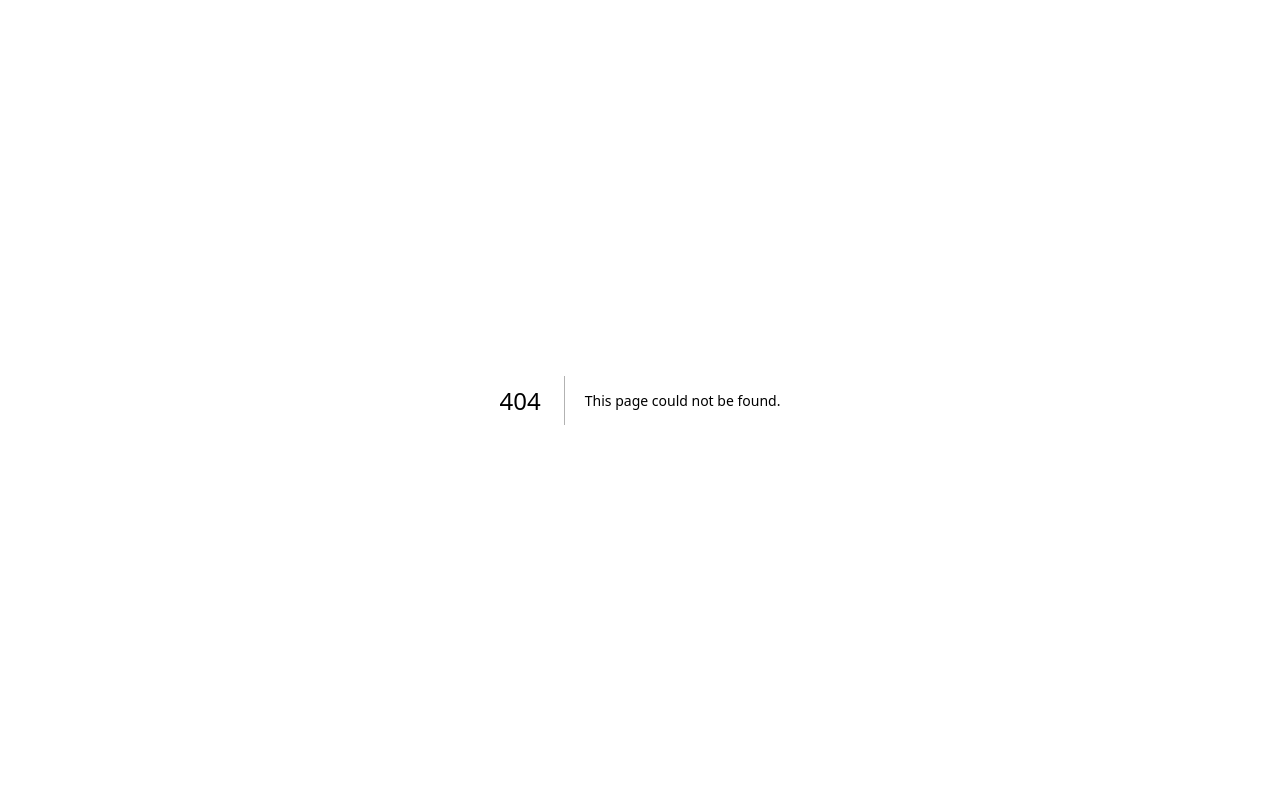
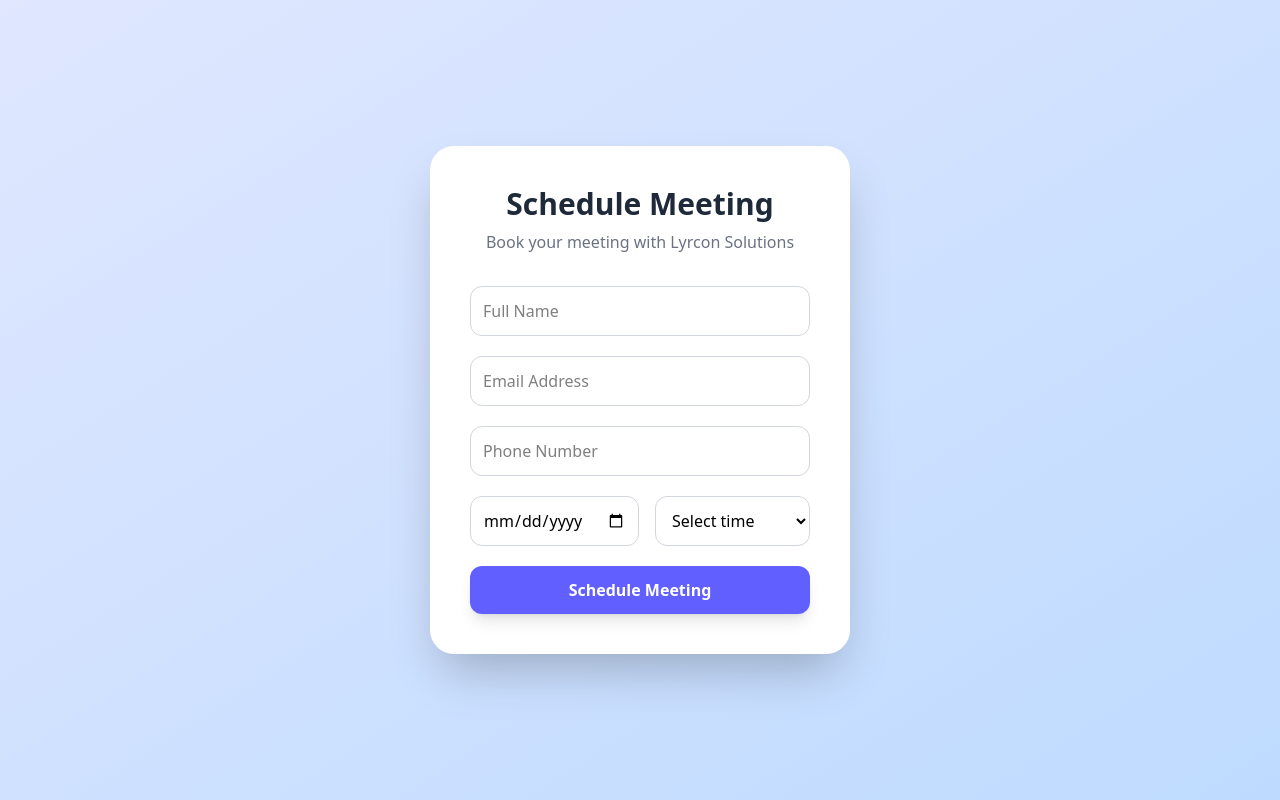
Before and after one commit to ZalaNidhish/LyrconMeet, a Next.js app in the folder nextapp/: page /scheduleMeeting in a window 1280 px wide. Before the commit this address had no page. Built offline with nearby package versions, Linux system fonts and the light colour scheme.

Commit message:
Added meeting scheduling form with validation and API integration

```diff
--- a/nextapp/app/page.js
+++ b/nextapp/app/page.js
@@ -1,12 +1,18 @@
 import React from 'react'
+import Link  from 'next/link'
 
 const page = () => {
   return (
     <div className='bg-neutral-100 h-screen w-screen text-black flex items-center justify-center gap-10 flex-col'>
       Schedule a Meet for Lyrcon Solutions.
-      <div className='bg-indigo-400 cursor-pointer rounded-2xl p-4 text-white'>
+
+    <Link href="/scheduleMeeting">
+       <div className='bg-indigo-400 cursor-pointer rounded-2xl p-4 text-white'>
         Schedule a Meet.
       </div>
+    </Link>
+
+
     </div>
   )
 }
--- /dev/null
+++ b/nextapp/app/scheduleMeeting/page.js
@@ -0,0 +1,129 @@
+"use client";
+import { useState } from "react";
+
+export default function ScheduleMeet() {
+
+    const [form, setForm] = useState({
+        fullname: "",
+        email: "",
+        phone: "",
+        date: "",
+        time: ""
+    });
+
+    function handleChange(e) {
+        setForm({ ...form, [e.target.name]: e.target.value });
+    }
+
+    async function handleSubmit(e) {
+        e.preventDefault();
+
+        await fetch("/api/schedulemeet", {
+            method: "POST",
+            headers: {
+                "Content-Type": "application/json"
+            },
+            body: JSON.stringify(form)
+        });
+
+        alert("Meeting Scheduled ✅");
+
+        setForm({
+            fullname: "",
+            email: "",
+            phone: "",
+            date: "",
+            time: ""
+        });
+    }
+
+    return (
+
+        <div className="min-h-screen bg-gradient-to-br from-indigo-100 to-blue-200 flex items-center justify-center">
+
+            <div className="bg-white shadow-2xl rounded-3xl p-10 w-[420px]">
+
+                <h2 className="text-3xl font-bold text-center text-gray-800 mb-2">
+                    Schedule Meeting
+                </h2>
+
+                <p className="text-center text-gray-500 mb-8">
+                    Book your meeting with Lyrcon Solutions
+                </p>
+
+                <form onSubmit={handleSubmit} className="flex flex-col gap-5">
+
+                    <input
+                        name="fullname"
+                        placeholder="Full Name"
+                        value={form.fullname}
+                        onChange={handleChange}
+                        required
+                        className="border border-gray-300 p-3 rounded-xl focus:outline-none focus:ring-2 focus:ring-indigo-400 transition"
+                    />
+
+                    <input
+                        name="email"
+                        type="email"
+                        placeholder="Email Address"
+                        value={form.email}
+                        onChange={handleChange}
+                        required
+                        className="border border-gray-300 p-3 rounded-xl focus:outline-none focus:ring-2 focus:ring-indigo-400 transition"
+                    />
+
+                    <input
+                        name="phone"
+                        placeholder="Phone Number"
+                        value={form.phone}
+                        onChange={handleChange}
+                        required
+                        className="border border-gray-300 p-3 rounded-xl focus:outline-none focus:ring-2 focus:ring-indigo-400 transition"
+                    />
+
+                    <div className="flex gap-4">
+
+                        <input
+                            type="date"
+                            name="date"
+                            value={form.date}
+                            onChange={handleChange}
+                            required
+                            className="border border-gray-300 p-3 rounded-xl w-full focus:outline-none focus:ring-2 focus:ring-indigo-400 transition"
+                        />
+
+                        <select
+                            name="time"
+                            value={form.time}
+                            required
+                            onChange={handleChange}
+                            className="border border-gray-300 p-3 rounded-xl w-full focus:outline-none focus:ring-2 focus:ring-indigo-400 transition"
+                            >
+                            <option value=""> Select time </option>
+                            <option>9:00 AM</option>
+                            <option>9:30 AM</option>
+                            <option>10:00 AM</option>
+                            <option>10:30 AM</option>
+                            <option>11:00 AM</option>
+                            <option>11:30 AM</option>
+                            <option>12:00 PM</option>
+                            <option>12:30 PM</option>
+                        </select>
+
+                    </div>
+
+                    <button
+                        type="submit"
+                        className="bg-indigo-500 text-white p-3 rounded-xl font-semibold hover:bg-indigo-600 active:scale-95 transition duration-200 shadow-lg"
+                    >
+                        Schedule Meeting
+                    </button>
+
+                </form>
+
+            </div>
+
+        </div>
+
+    );
+}
```
